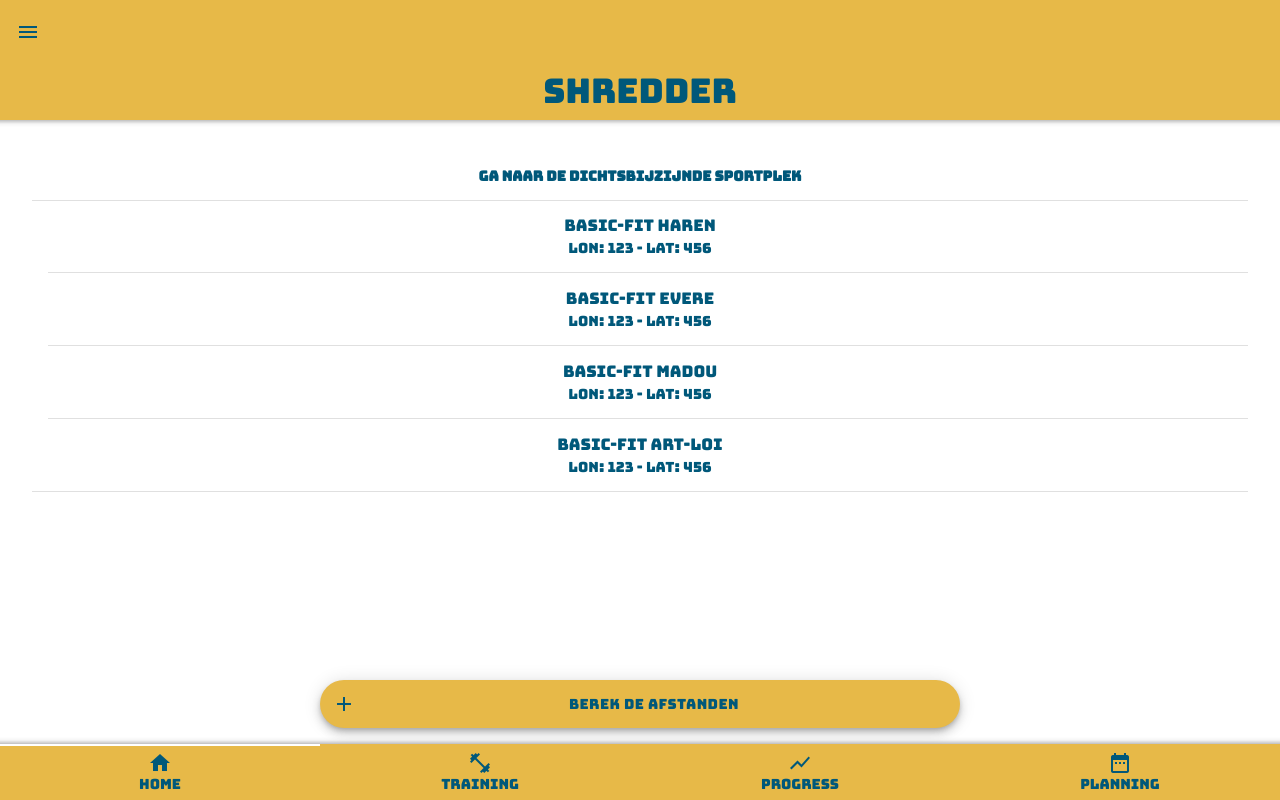
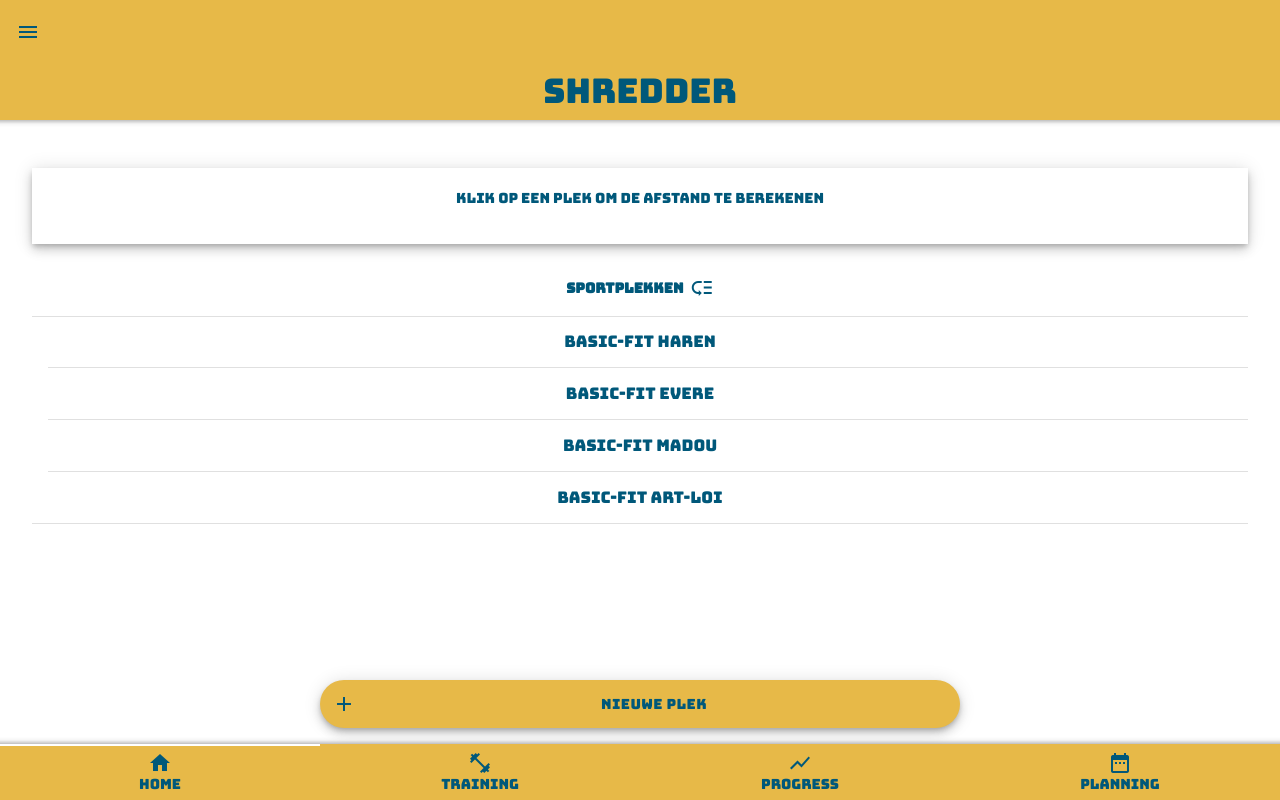
Before and after one commit to Burhan14/WM-FitnessApp, a PHP site: page / in a window 1280 px wide. Run offline with PHP 8.4, Linux system fonts and the light colour scheme.

Commit message:
location ok + sort

```diff
--- a/cordova/package.json
+++ b/cordova/package.json
@@ -18,6 +18,7 @@
     "cordova-plugin-device": "^2.0.3",
     "cordova-plugin-file": "^6.0.2",
     "cordova-plugin-file-transfer": "^1.7.1",
+    "cordova-plugin-geolocation": "^4.1.0",
     "cordova-plugin-keyboard": "^1.2.0",
     "cordova-plugin-splashscreen": "^6.0.0",
     "cordova-plugin-statusbar": "^2.4.3",
@@ -34,7 +35,10 @@
         "ANDROID_SUPPORT_V4_VERSION": "27.+"
       },
       "cordova-plugin-file": {},
-      "cordova-plugin-file-transfer": {}
+      "cordova-plugin-file-transfer": {},
+      "cordova-plugin-geolocation": {
+        "GPS_REQUIRED": "true"
+      }
     },
     "platforms": [
       "android"
--- a/www/css/styles.css
+++ b/www/css/styles.css
@@ -70,3 +70,14 @@ html {
 .no-chevron::after{
     content: none!important;
 }
+
+#afstand{
+    height: 7vh;
+    text-align: center;
+    padding-top: 20px;
+}
+
+.places-virtual-list ul{
+    height: 100% !important
+    ;
+}
--- a/www/index.html
+++ b/www/index.html
@@ -43,7 +43,8 @@
           </div>
           <div class="page-content">
             <div class="block">
-              <p><i class="material-icons md-48" style="font-size: 48px; color:#00587a;">account_circle</i>  Log in om uw profielinformatie te zien</p>
+              <p><i class="material-icons md-48" style="font-size: 48px; color:#00587a;">account_circle</i> Log in om uw
+                profielinformatie te zien</p>
             </div>
             <div class="col-50">
               <a href="#" class="button button-raised button-outline login-screen-open"
@@ -113,24 +114,72 @@
 
           <!-- Extended FAB Center Bottom -->
           <div class="fab fab-extended fab-center-bottom" style="width: 50%;">
-            <a href="" onclick="getLocatie()">
+            <a href="" class="popup-open" data-popup=".popup-plek">
               <i class="icon f7-icons if-not-md">plus</i>
               <i class="icon material-icons md-only">add</i>
-              <div class="fab-text">Berek de afstanden</div>
+              <div class="fab-text">Nieuwe Plek</div>
             </a>
           </div>
 
           <!-- Scrollable page content-->
           <div class="page-content">
 
-            <!-- HOME PAGE CONTENT -->
-
             <!-- Inset content block -->
             <div class="block block-strong inset">
-              <div class="block-title page-title">Ga naar de dichtsbijzijnde sportplek</div>
-              <div class="list places-virtual-list media-list searchbar-found" style="background-color: whey;"></div>
+              <div id="afstand"
+                class="elevation-demo elevation-6 elevation-hover-24 elevation-pressed-12 elevation-transition">Klik op
+                een plek om de afstand te berekenen</div>
+              <div class="block-title page-title"> SPORTPLEKKEN <a class="link sortable-toggle" data-sortable=".sortable"> &nbsp; <i class="icon material-icons md-only">low_priority</i></a></div>
+              <div class="list places-virtual-list media-list searchbar-found sortable"></div>
             </div>
-
+            <!-- popup -->
+            <div class="popup popup-plek">
+              <div class="block">
+                <div class="navbar">
+                  <div class="navbar-bg"></div>
+                  <div class="navbar-inner">
+                    <div class="title">Nieuwe plek</div>
+                    <div class="right">
+                      <!-- Link to close popup -->
+                      <a class="link popup-close">sluiten</a>
+                    </div>
+                  </div>
+                </div>
+                <div class="list">
+                  <div class="item-content item-input">
+                    <div class="item-inner">
+                      <div class="item-title item-label">Naam:</div>
+                      <div class="item-input-wrap">
+                        <input type="text" name="naam" id="plekNaam"
+                          placeholder="Naam van de locatie">
+                      </div>
+                    </div>
+                  </div>
+                  <div class="item-content item-input">
+                    <div class="item-inner">
+                      <div class="item-title item-label">Latitude:</div>
+                      <div class="item-input-wrap">
+                        <input type="text" name="Latitude" id="plekLatitude" inputmode="numeric" pattern="[0-9]*"
+                          placeholder="precieze latitude">
+                      </div>
+                    </div>
+                  </div>
+                  <div class="item-content item-input">
+                    <div class="item-inner">
+                      <div class="item-title item-label">Longitude:</div>
+                      <div class="item-input-wrap">
+                        <input type="text" name="Longitude" id="plekLongitude" inputmode="numeric" pattern="[0-9]*"
+                          placeholder="precieze longitude">
+                      </div>
+                    </div>
+                  </div>
+                  <div class="flex-center plekToevoegen">
+                    <button class="button button-raised button-fill popup-close"
+                      style="width: 50%; color: #00587a;" onclick="nieuwePlek()">Voeg Toe</button>
+                  </div>
+                </div>
+              </div>
+            </div>
           </div>
         </div>
       </div>
--- a/www/js/app.js
+++ b/www/js/app.js
@@ -7,6 +7,8 @@ var planningVirtualList;
 var fotoVirtualList;
 var placesVirtualList;
 var listphotos = [];
+var globalLon ;
+var globalLat ;
 //#endregion
 
 var app = new Framework7({
@@ -550,6 +552,7 @@ var app = new Framework7({
       if (f7.device.cordova) {
         // Init cordova APIs (see cordova-app.js)
         cordovaApp.init(f7);
+        placesVirtualList.update();
       }
     },
   },
@@ -638,29 +641,29 @@ function fotoFail(msg) {
 
 
 //#region PLACES
+
+app.on('sortableSort', function (listEl, indexes) {
+  console.log(indexes);
+})
+
 Placesitems = [];
-Placesitems.push(
-  {
+Placesitems.push({
   title: 'Basic-Fit Haren ',
-  Longitude: 123,
-  Latitude: 456,
-  },
-  {
+  Latitude: 50.89134948402122,
+  Longitude:  4.427129477301076,
+}, {
   title: 'Basic-Fit Evere ',
-  Longitude: 123,
-  Latitude: 456,
-  },
-  {
+  Latitude:  50.86088202951444,
+  Longitude: 4.418236613607214,
+}, {
   title: 'Basic-Fit Madou ',
-  Longitude: 123,
-  Latitude: 456,
-  },
-  {
+  Latitude: 50.84917837179206,
+  Longitude: 4.37034308905814,
+}, {
   title: 'Basic-Fit Art-loi ',
-  Longitude: 123,
-  Latitude: 456,
-  },
-);
+  Latitude: 50.84305445482712,
+  Longitude: 4.367339014910025,
+}, );
 
 placesVirtualList = app.virtualList.create({
   // List Element
@@ -669,31 +672,32 @@ placesVirtualList = app.virtualList.create({
   items: Placesitems,
   // List item Template7 template
   itemTemplate: '<li>' +
-    '<a href="" class="item-link item-content">' +
+    '<a href="" class="item-link item-content" onclick="getLocatie({{Longitude}}, {{Latitude}})">' +
     '<div class="item-inner">' +
     '<div class="item-title-row no-chevron" style="justify-content: center;">' +
     '<div class="item-title">{{title}}</div>' +
     '</div>' +
-    '<div class="item-subtitle distance" style="text-align: center;">LON: {{Longitude}} - LAT: {{Latitude}}</div>' +
-    '</div>' +
     '</div>' +
     '</a>' +
+    '<div class="sortable-handler"></div>' +
     '</li>',
   // Item height
   height: app.theme === 'ios' ? 63 : (app.theme === 'md' ? 73 : 46),
 });
 
-function getLocatie(){
+
+
+function getLocatie(longitude, latitude) {
   if (navigator.geolocation) {
     var accurate = true;
-    if(app.watchPositionID !== null){
+    if (app.watchPositionID !== null) {
       // de vorige watch eerst stoppen, of we hebben meerdere
       // simultane lopen.
       navigator.geolocation.clearWatch(app.watchPositionID);
     }
 
     app.watchPositionID = navigator.geolocation.watchPosition(
-        showLocation(),
+      showLocation,
       positionError,
       {
         enableHighAccuracy: accurate,
@@ -701,37 +705,39 @@ function getLocatie(){
       }
     );
 
+    globalLon = longitude;
+    globalLat = latitude;
+
   } else {
-    self.$app.dialog.alert('Het spijt me, maar geolocatie wordt niet ondersteund door deze browser.', 'Geen geolocatie ondersteuning');
+    app.dialog.alert('Het spijt me, maar geolocatie wordt niet ondersteund door deze browser.', 'Geen geolocatie ondersteuning');
   }
 }
-function showLocation(position, lon, lat) {
-  if (app.view.current.router.url == "/locatie/") {
+
+function showLocation(position) {
   // success functie
   // bereken afstand tot brussel met formule van haversine
 
-    const latBrussel = lon
-    const lonBrussel = lat
+  var latitude = globalLat; // Brussel Latitude: 50.8504500
+  var longitude =  globalLon; // Brussel Longitude: 4.3487800
 
-    const R = 6371e3; // metres
-    const φ1 = position.coords.latitude * Math.PI / 180; // φ, λ in radians
-    const φ2 = latBrussel * Math.PI / 180;
-    const Δφ = (latBrussel - position.coords.latitude) * Math.PI / 180;
-    const Δλ = (lonBrussel - position.coords.longitude) * Math.PI / 180;
+  var R = 6371e3; // metres
+  var φ1 = position.coords.latitude * Math.PI / 180; // φ, λ in radians
+  var φ2 = latitude * Math.PI / 180;
+  var Δφ = (latitude - position.coords.latitude) * Math.PI / 180;
+  var Δλ = (longitude - position.coords.longitude) * Math.PI / 180;
 
-    const a = Math.sin(Δφ / 2) * Math.sin(Δφ / 2) +
+  var a = Math.sin(Δφ / 2) * Math.sin(Δφ / 2) +
     Math.cos(φ1) * Math.cos(φ2) *
     Math.sin(Δλ / 2) * Math.sin(Δλ / 2);
-    const c = 2 * Math.atan2(Math.sqrt(a), Math.sqrt(1 - a));
+  var c = 2 * Math.atan2(Math.sqrt(a), Math.sqrt(1 - a));
 
-    const d = (R * c).toFixed(0); // in metres
+  var d = (R * c).toFixed(0); // in metres
 
-    $$("#locatieResultaat").html(
-      `<p>Latitude: ${position.coords.latitude}</p><p>Longitude: ${position.coords.longitude}</p><p>Accuracy: ${position.coords.accuracy}m.</p><p>Timestamp: ${new Date(position.timestamp)}</p>
-  <p>Afstand tot Brussel: ${d}m</p>`
+  $$("#afstand").html(
+    `Afstand tot de gekozen locatie : ${(d/1000).toFixed(1)}km (${d}m)`
   );
 }
-}
+
 function positionError(error) {
   console.log('Error occurred. Error code: ' + error.code);
   // error.code can be:
@@ -755,6 +761,19 @@ function positionError(error) {
   }
 };
 
+function nieuwePlek() {
+  var naam = document.getElementById('plekNaam').value;
+  var lat = document.getElementById('plekLatitude').value;
+  var lon = document.getElementById('plekLongitude').value;
+
+  Placesitems.push({
+    title: naam,
+    Latitude: lat,
+    Longitude: lon,
+  });
+
+  placesVirtualList.update();
+}
 //#endregion
 
 
@@ -789,7 +808,7 @@ $$(document).on('page:init', function (e, page) {
         },
         // List item Template7 template
         itemTemplate: '<li>' +
-          '<a href="{{title}}-{{subtitle}}/" class="item-link item-content">' +
+          '<a href="" class="item-link item-content">' +
           '<div class="item-inner">' +
           '<div class="item-title-row">' +
           '<div class="item-title">{{title}}</div>' +
@@ -1017,7 +1036,7 @@ $$(document).on('page:init', function (e, page) {
           }
 
           // Display results
-          showResults(calories,bmi);
+          showResults(calories, bmi);
         }
 
         // Add Event Listeners
--- a/www/pages/f-exercises.html
+++ b/www/pages/f-exercises.html
@@ -30,7 +30,7 @@
                     <div class="title">{{name}}</div>
                     <div class="right">
                       <!-- Link to close popup -->
-                      <a class="link popup-close">Close</a>
+                      <a class="link popup-close">sluiten</a>
                     </div>
                   </div>
                 </div>
```
Also changed, not shown: test.html (deleted, +0 -51 lines), cordova/package-lock.json. Lines whose indentation alone changed are shown as unchanged.
